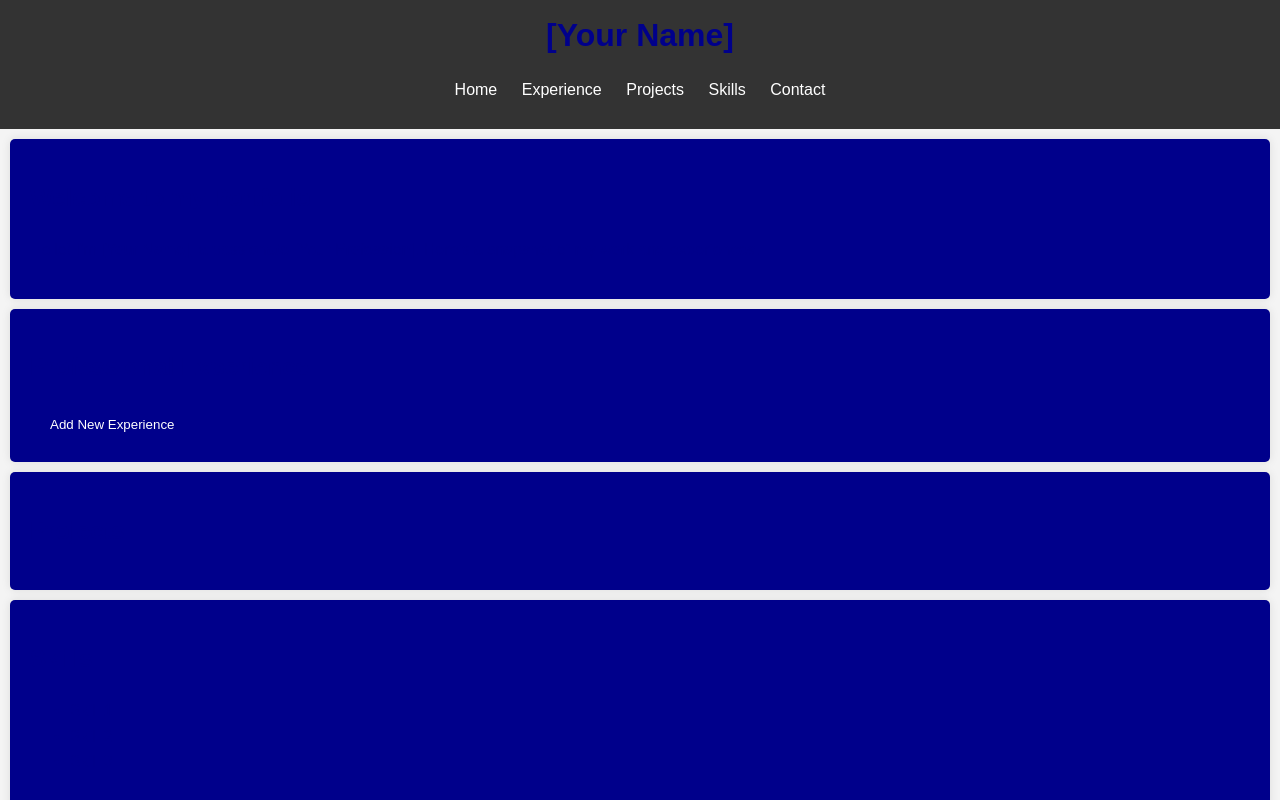
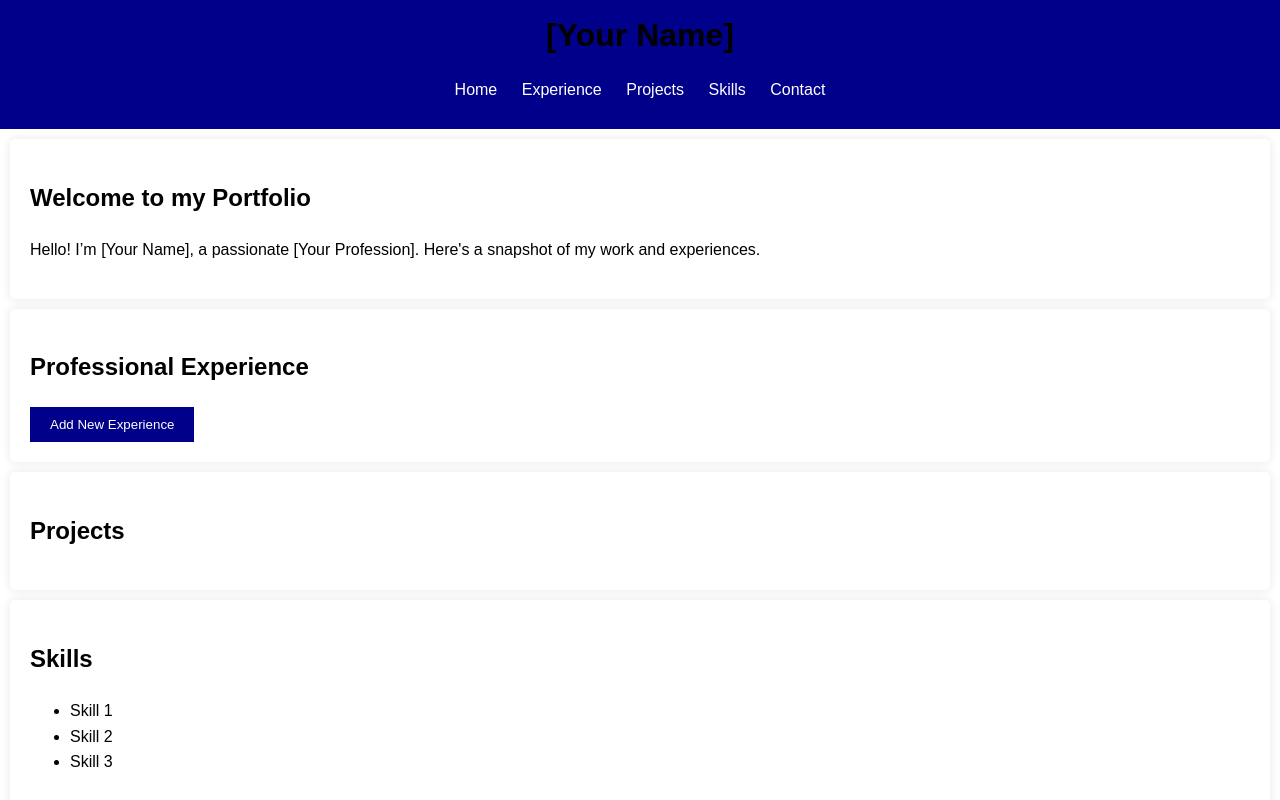
Before and after one commit to aquabanan2/website, a plain HTML site: page index.html in a window 1280 px wide. Shown: the top 800 px of the page. Drawn offline with Linux system fonts and the light colour scheme.

Commit message:
Update CSS.css

```diff
--- a/CSS.css
+++ b/CSS.css
@@ -3,13 +3,13 @@ body {
     line-height: 1.6;
     margin: 0;
     padding: 0;
-    background-color: #f4f4f4;
-    color: #00008B;
+    background-color: #FFFFFF;
+    color: #000000;
 }
 
 header {
-    background-color: #333;
-    color: #00008B;
+    background-color: #00008B;
+    color: #000000;
     padding: 10px;
     text-align: center;
 }
@@ -36,7 +36,7 @@ nav ul li a {
 section {
     padding: 20px;
     margin: 10px;
-    background-color: #00008B;
+    background-color: #FFFFFF;
     border-radius: 5px;
     box-shadow: 0 0 10px rgba(0, 0, 0, 0.1);
 }
```
